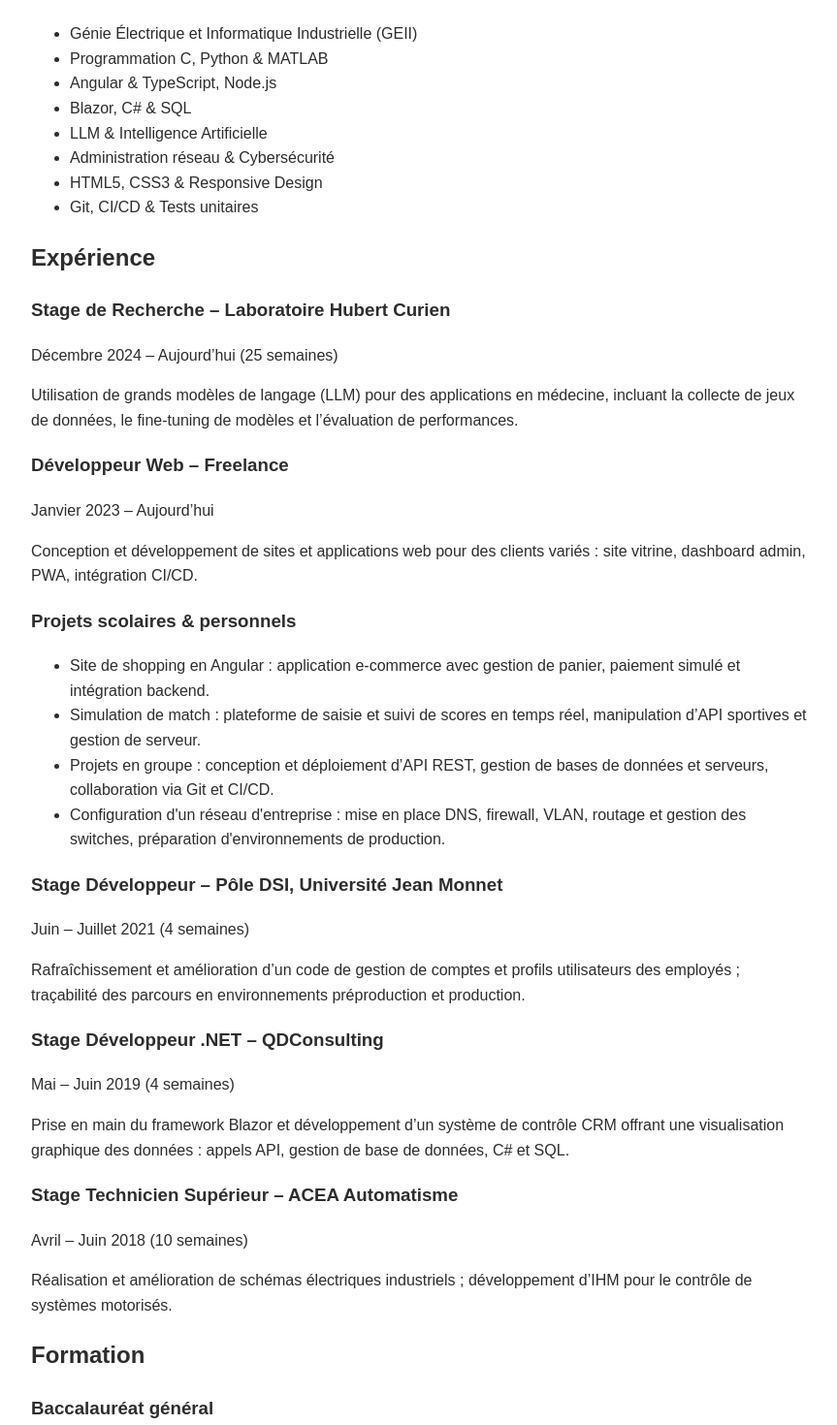
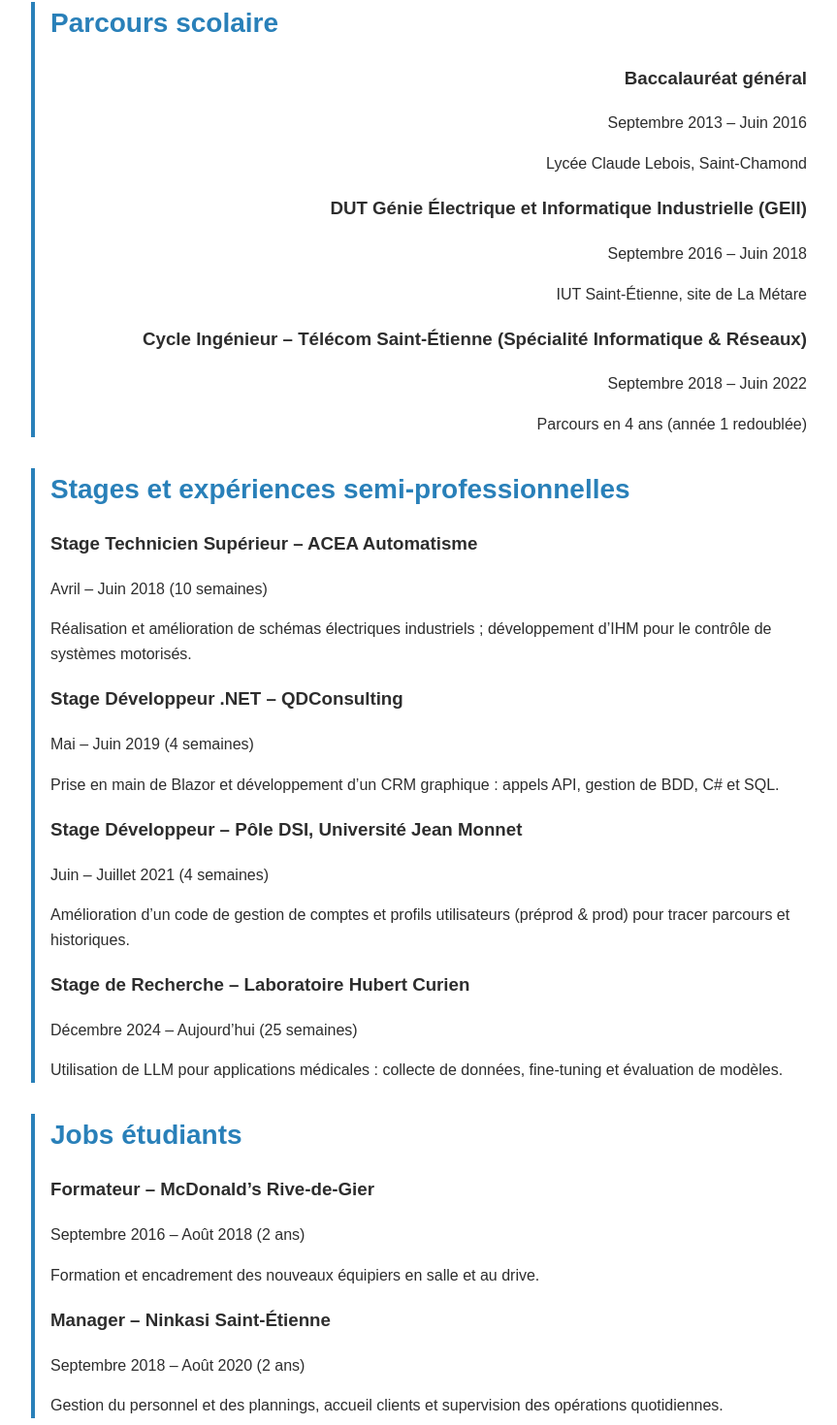
Before and after one commit to corentinlaval/site, an Angular app in the folder cv/: page /CorentinLaval in a window 1280 px wide. Shown: the part 660-2130 px from the top of the page at 97% size, without its empty margins (208-1071 px from the left). Built offline with nearby package versions, Linux system fonts and the light colour scheme.

Commit message:
add CR.JPG

```diff
--- a/cv/src/app/cvpage/cvpage.component.css
+++ b/cv/src/app/cvpage/cvpage.component.css
@@ -28,7 +28,7 @@
   position: relative;
 }
 
-/* Photo container for hover and centering */
+/* Photo container */
 .photo-container {
   position: relative;
   display: block;
@@ -36,18 +36,15 @@
   width: fit-content;
 }
 
-/* Profile photo */
 .cv-photo {
   width: 150px;
   height: 150px;
   object-fit: cover;
   border-radius: 50%;
-  box-shadow: 0 2px 6px rgba(0,0,0,0.2);
-  display: block;
+  box-shadow: 0 2px 6px rgba(0, 0, 0, 0.2);
   margin: 0 auto 1rem;
 }
 
-/* Download button */
 .download-btn {
   position: absolute;
   bottom: -20px;
@@ -65,30 +62,61 @@
   transition: opacity 0.2s;
 }
 
-/* Arrow pointing up above the button, positioned closer to the button */
 .download-btn::before {
   content: "";
   position: absolute;
-  top: -5px;        /* moved down to point closer to the photo */
+  top: -5px;
   left: 50%;
   transform: translateX(-50%);
   border-left: 6px solid transparent;
   border-right: 6px solid transparent;
   border-bottom: 6px solid rgba(128, 128, 128, 0.8);
-  width: 0;
-  height: 0;
 }
 
-/* Justify text in the About section */
+.photo-container:hover .download-btn {
+  opacity: 1;
+}
+
+/* Section styling: minimal with accent border */
+.cv-section {
+  margin-bottom: 2rem;
+  padding-left: 1rem;
+  border-left: 4px solid #2980b9;
+}
+
+.cv-section h2 {
+  font-size: 1.75rem;
+  color: #2980b9;
+  margin-bottom: 0.5rem;
+  text-align: right;
+}
+
+/* Align school parcours text to the right */
+#education .cv-item,
+#education .cv-item h3,
+#education .cv-item time,
+#education .cv-item p {
+  text-align: right;
+}
+
+/* Justify About section text */
 #about p {
   text-align: justify;
 }
 
-/* Show button on hover */
-.photo-container:hover .download-btn {
-  opacity: 1;
+/* Justify About section text */
+#about p {
+  text-align: justify;
 }
 
+/* Align specific section titles to the right */
+#education h2,
+#internships h2,
+#student-jobs h2 {
+  text-align: left;
+}
+
+/* Responsive adjustments */
 @media (max-width: 600px) {
   .cv {
     padding: 1rem;
@@ -100,6 +128,6 @@
     font-size: 1rem;
   }
   .cv-section h2 {
-    font-size: 1.5rem;
+    font-size: 1.25rem;
   }
 }
--- a/cv/src/app/cvpage/cvpage.component.html
+++ b/cv/src/app/cvpage/cvpage.component.html
@@ -10,7 +10,6 @@
 <main class="cv">
   <!-- En-tête -->
   <section class="cv-header">
-    <!-- Photo de profil -->
     <div class="photo-container">
       <img src="assets/images/CL.JPG" alt="Photo de Corentin Laval" class="cv-photo" />
       <button class="download-btn" (click)="downloadVcard()">Ajouter à mes contacts</button>
@@ -34,73 +33,9 @@
     </p>
   </section>
 
-  <!-- Compétences -->
-  <section id="skills" class="cv-section">
-    <h2>Compétences</h2>
-    <ul class="cv-skills-list">
-      <li>Génie Électrique et Informatique Industrielle (GEII)</li>
-      <li>Programmation C, Python & MATLAB</li>
-      <li>Angular & TypeScript, Node.js</li>
-      <li>Blazor, C# & SQL</li>
-      <li>LLM & Intelligence Artificielle</li>
-      <li>Administration réseau & Cybersécurité</li>
-      <li>HTML5, CSS3 & Responsive Design</li>
-      <li>Git, CI/CD & Tests unitaires</li>
-    </ul>
-  </section>
-
-  <!-- Expérience professionnelle -->
-  <section id="experience" class="cv-section">
-    <h2>Expérience</h2>
-    <article class="cv-item">
-      <h3>Stage de Recherche – Laboratoire Hubert Curien</h3>
-      <time datetime="2024-12">Décembre 2024 – Aujourd’hui (25 semaines)</time>
-      <p>
-        Utilisation de grands modèles de langage (LLM) pour des applications en médecine, incluant la collecte de jeux de données, le fine-tuning de modèles et l’évaluation de performances.
-      </p>
-    </article>
-    <article class="cv-item">
-      <h3>Développeur Web – Freelance</h3>
-      <time datetime="2023-01">Janvier 2023 – Aujourd’hui</time>
-      <p>
-        Conception et développement de sites et applications web pour des clients variés : site vitrine, dashboard admin, PWA, intégration CI/CD.
-      </p>
-    </article>
-    <article class="cv-item">
-      <h3>Projets scolaires & personnels</h3>
-      <ul>
-        <li>Site de shopping en Angular : application e-commerce avec gestion de panier, paiement simulé et intégration backend.</li>
-        <li>Simulation de match : plateforme de saisie et suivi de scores en temps réel, manipulation d’API sportives et gestion de serveur.</li>
-        <li>Projets en groupe : conception et déploiement d’API REST, gestion de bases de données et serveurs, collaboration via Git et CI/CD.</li>
-        <li>Configuration d'un réseau d'entreprise : mise en place DNS, firewall, VLAN, routage et gestion des switches, préparation d'environnements de production.</li>
-      </ul>
-    </article>
-    <article class="cv-item">
-      <h3>Stage Développeur – Pôle DSI, Université Jean Monnet</h3>
-      <time datetime="2021-06">Juin – Juillet 2021 (4 semaines)</time>
-      <p>
-        Rafraîchissement et amélioration d’un code de gestion de comptes et profils utilisateurs des employés ; traçabilité des parcours en environnements préproduction et production.
-      </p>
-    </article>
-    <article class="cv-item">
-      <h3>Stage Développeur .NET – QDConsulting</h3>
-      <time datetime="2019-05">Mai – Juin 2019 (4 semaines)</time>
-      <p>
-        Prise en main du framework Blazor et développement d’un système de contrôle CRM offrant une visualisation graphique des données : appels API, gestion de base de données, C# et SQL.
-      </p>
-    </article>
-    <article class="cv-item">
-      <h3>Stage Technicien Supérieur – ACEA Automatisme</h3>
-      <time datetime="2018-04">Avril – Juin 2018 (10 semaines)</time>
-      <p>
-        Réalisation et amélioration de schémas électriques industriels ; développement d’IHM pour le contrôle de systèmes motorisés.
-      </p>
-    </article>
-  </section>
-
-  <!-- Formation -->
+  <!-- Parcours scolaire -->
   <section id="education" class="cv-section">
-    <h2>Formation</h2>
+    <h2>Parcours scolaire</h2>
     <article class="cv-item">
       <h3>Baccalauréat général</h3>
       <time datetime="2013-09">Septembre 2013 – Juin 2016</time>
@@ -116,34 +51,61 @@
       <time datetime="2018-09">Septembre 2018 – Juin 2022</time>
       <p>Parcours en 4 ans (année 1 redoublée)</p>
     </article>
+  </section>
+
+  <!-- Stages et expériences semi-professionnelles -->
+  <section id="internships" class="cv-section">
+    <h2>Stages et expériences semi-professionnelles</h2>
     <article class="cv-item">
-      <h3>Doctorat (en préparation) – Laboratoire Hubert Curien</h3>
-      <time datetime="2025-09">À partir de septembre 2025</time>
-      <p>Sujet de thèse à définir</p>
+      <h3>Stage Technicien Supérieur – ACEA Automatisme</h3>
+      <time datetime="2018-04">Avril – Juin 2018 (10 semaines)</time>
+      <p>Réalisation et amélioration de schémas électriques industriels ; développement d’IHM pour le contrôle de systèmes motorisés.</p>
+    </article>
+    <article class="cv-item">
+      <h3>Stage Développeur .NET – QDConsulting</h3>
+      <time datetime="2019-05">Mai – Juin 2019 (4 semaines)</time>
+      <p>Prise en main de Blazor et développement d’un CRM graphique : appels API, gestion de BDD, C# et SQL.</p>
+    </article>
+    <article class="cv-item">
+      <h3>Stage Développeur – Pôle DSI, Université Jean Monnet</h3>
+      <time datetime="2021-06">Juin – Juillet 2021 (4 semaines)</time>
+      <p>Amélioration d’un code de gestion de comptes et profils utilisateurs (préprod & prod) pour tracer parcours et historiques.</p>
+    </article>
+    <article class="cv-item">
+      <h3>Stage de Recherche – Laboratoire Hubert Curien</h3>
+      <time datetime="2024-12">Décembre 2024 – Aujourd’hui (25 semaines)</time>
+      <p>Utilisation de LLM pour applications médicales : collecte de données, fine‑tuning et évaluation de modèles.</p>
     </article>
   </section>
 
-  <!-- Projets -->
+  <!-- Jobs étudiants -->
+  <section id="student-jobs" class="cv-section">
+    <h2>Jobs étudiants</h2>
+    <article class="cv-item">
+      <h3>Formateur – McDonald’s Rive-de-Gier</h3>
+      <time datetime="2016-09">Septembre 2016 – Août 2018 (2 ans)</time>
+      <p>Formation et encadrement des nouveaux équipiers en salle et au drive.</p>
+    </article>
+    <article class="cv-item">
+      <h3>Manager – Ninkasi Saint-Étienne</h3>
+      <time datetime="2018-09">Septembre 2018 – Août 2020 (2 ans)</time>
+      <p>Gestion du personnel et des plannings, accueil clients et supervision des opérations quotidiennes.</p>
+    </article>
+  </section>
+
+  <!-- Projets personnels -->
   <section id="projects" class="cv-section">
     <h2>Projets personnels</h2>
     <ul class="cv-projects-list">
-      <li>
-        <h4>Portfolio Angular</h4>
-        <p>Mon site CV et portfolio développé en Angular et hébergé sur Firebase.</p>
-      </li>
-      <li>
-        <h4>To-Do List PWA</h4>
-        <p>Application de prise de notes hors-ligne avec service workers.</p>
-      </li>
+      <li><h4>Portfolio Angular</h4><p>Site CV et portfolio en Angular hébergé sur Firebase.</p></li>
+      <li><h4>To-Do List PWA</h4><p>Application de prise de notes hors-ligne avec service workers.</p></li>
     </ul>
   </section>
 
   <!-- Contact -->
   <section id="contact" class="cv-section">
     <h2>Contact</h2>
-    <p>
-      Je suis disponible par email à <a href="mailto:corentin@lavalcorentin.com">corentin&#64;lavalcorentin.com</a> ou via mon profil GitHub <a href="https://github.com/corentinlaval" target="_blank" rel="noopener">corentinlaval</a>.
-    </p>
+    <p>Disponible par email à <a href="mailto:corentin@lavalcorentin.com">corentin&#64;lavalcorentin.com</a> ou via GitHub : <a href="https://github.com/corentinlaval" target="_blank" rel="noopener">corentinlaval</a>.</p>
   </section>
 </main>
 </body>
```
Also changed, not shown: cv/src/assets/images/CR.JPG (added).
